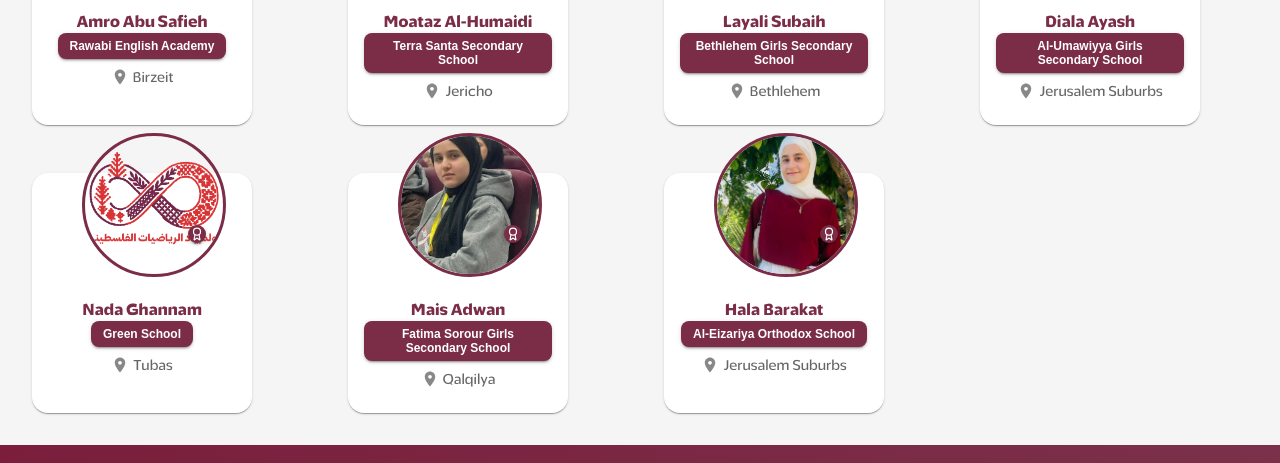
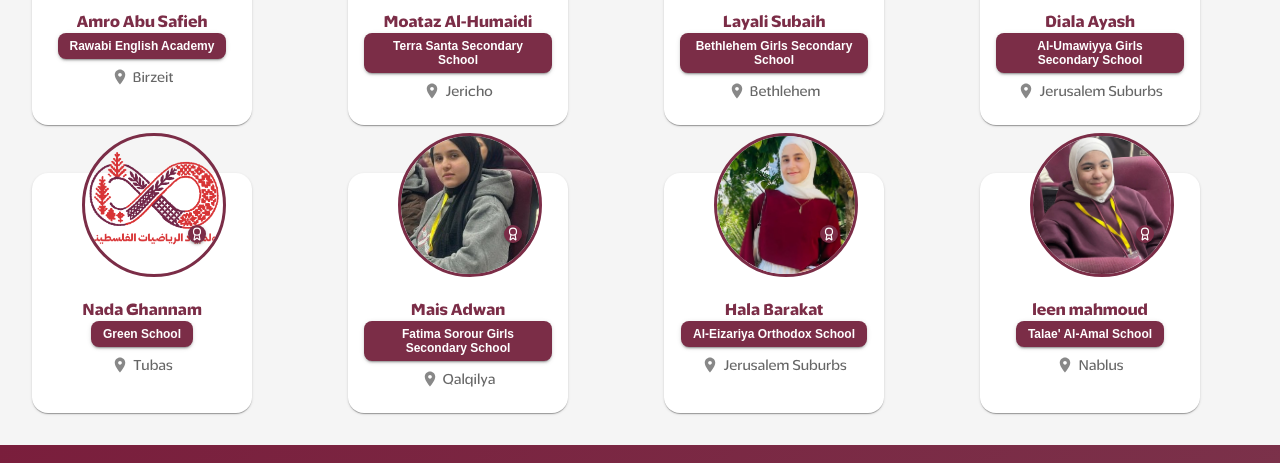
Before and after one commit to Graduation-Project-POM/FrontEnd-POM, a React (Vite) app: page /winterPath in a window 1280 px wide. Shown: the part 8380-8843 px from the top of the page. Built offline with nearby package versions, Linux system fonts and the light colour scheme.

Commit message:
add new student

```diff
--- a/src/Components/WinterCampComponents/campStudents/students.ts
+++ b/src/Components/WinterCampComponents/campStudents/students.ts
@@ -46,4 +46,5 @@ export const studentsData = (t: (key: string) => string) => [
   { id: 45, imageUrl: "../s45.jpg", name: t("students.student44.name"), directorate: t("students.student44.city"), school: t("students.student44.school") },
   { id: 46, imageUrl: "../s46.jpg", name: t("students.student45.name"), directorate: t("students.student45.city"), school: t("students.student45.school") },
   { id: 47, imageUrl: "../s47.jpg", name: t("students.student46.name"), directorate: t("students.student46.city"), school: t("students.student46.school") },
+  { id: 48, imageUrl: "../s48.jpg", name: t("students.student47.name"), directorate: t("students.student47.city"), school: t("students.student47.school") },
 ];
--- a/src/lang/ar.json
+++ b/src/lang/ar.json
@@ -549,7 +549,7 @@
       "school": "مدرسة ذكور الشهيد ماجد ابو شرار"
     },
     "student16": {
-      "name": "نور أبو غْضيب",
+      "name": "نور أبو غضيب",
       "city": "مديرية نابلس",
       "school": "العائشية الثانوية للبنات"
     },
@@ -707,7 +707,13 @@
       "name": "حلا بركات",
       "city": "ضواحي القدس",
       "school": "المدرسة العيزرية الأرثوذكسية"
+    },
+     "student47": {
+      "name": "لين محمود",
+      "city": "نابلس",
+      "school": "طلائع الأمل"
     }
+
   },
   "signup": {
     "createAccountTitle": "إنشاء حساب",
--- a/src/lang/en.json
+++ b/src/lang/en.json
@@ -699,6 +699,11 @@
       "name": "Hala Barakat",
       "city": "Jerusalem Suburbs",
       "school": "Al-Eizariya Orthodox School"
+    },
+    "student47": {
+      "name": "leen mahmoud",
+      "city": "Nablus",
+      "school": "Talae' Al-Amal School"
     }
   },
   "signup": {
```
Also changed, not shown: public/s48.jpg (added).
